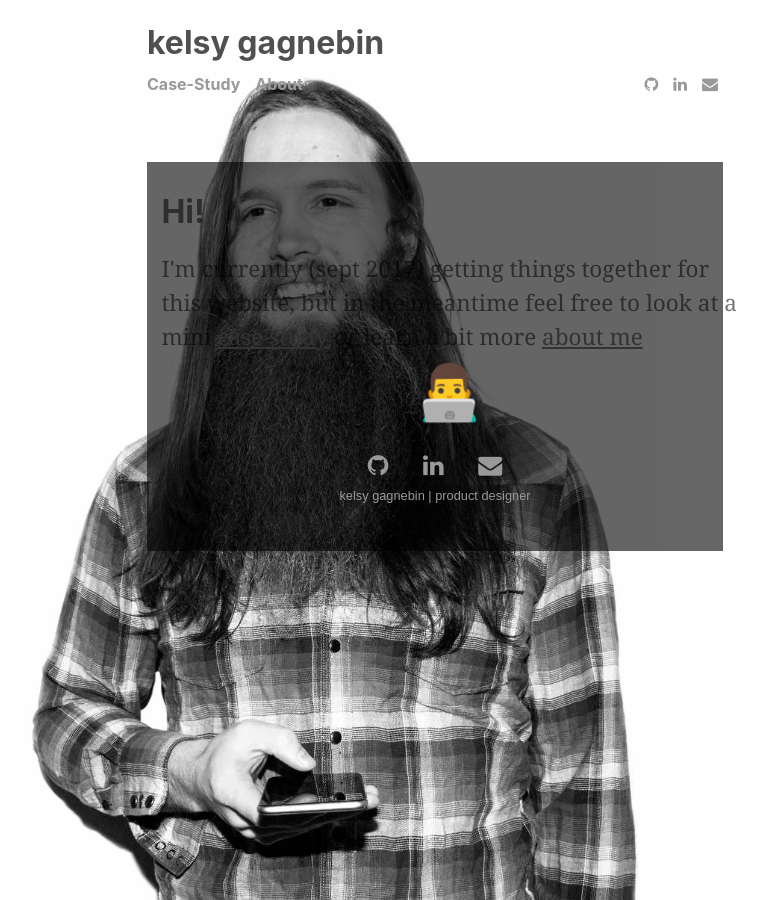
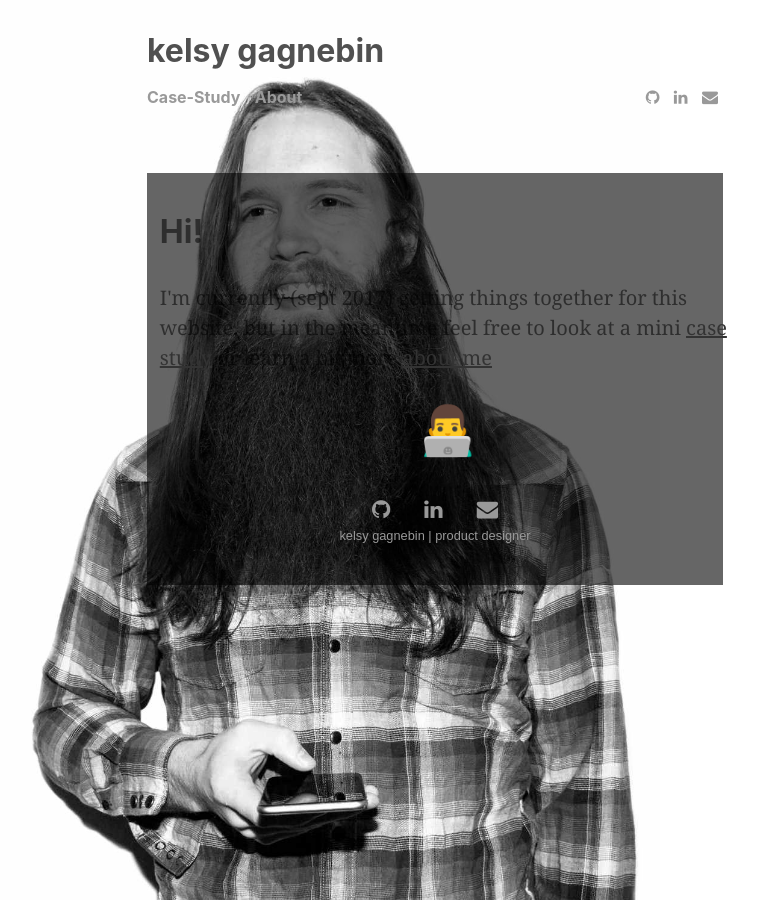
Before and after one commit to kelsymichael/kelsymichael.github.io, a Jekyll site: the page built from index.html, in a window 1280 px wide. Shown: the whole page, without its empty margins (205-971 px from the left). Built offline with Jekyll 4.4.1, drawn with Linux system fonts in a browser that asks for light colours; nearby versions of some CDN libraries; the list of posts is cut into pages by our own code.

Commit message:
Start to cleanup styles
 - Start to update rems -> ems
 - Add box-sizing: border-box

```diff
--- a/assets/css/main.css
+++ b/assets/css/main.css
@@ -1,13 +1,21 @@
 /*
   Base
 */
+:root {
+  box-sizing: border-box;
+  font-size: 16px;
+  line-height: 1.5;
+}
+
+*,
+::before,
+::after {
+  box-sizing: inherit;
+}
 
 body {
   font-family: /* "PT Serif", */ Georgia, "Times New Roman", serif;
-  font-size: 18px;
   color: #1F1F1F;
-  line-height: 1.75rem;
-
   margin: 0;
 }
 
@@ -74,10 +82,10 @@
 */
 
 .container {
-  margin-left: auto;
-  margin-right: auto;
+  margin: 0 auto;
   width: 615px;
 }
+
 
 @media (max-width: 1366px) {
   .container {
@@ -98,10 +106,8 @@
 */
 
 .masthead {
-  padding-top: 0.5rem;
-  padding-bottom: 0.5rem;
+  padding: .5em 0;
   margin-bottom: 4rem;
-  font-family: "Quattrocento Sans", sans-serif;
 }
 
 .masthead a:hover {
```
